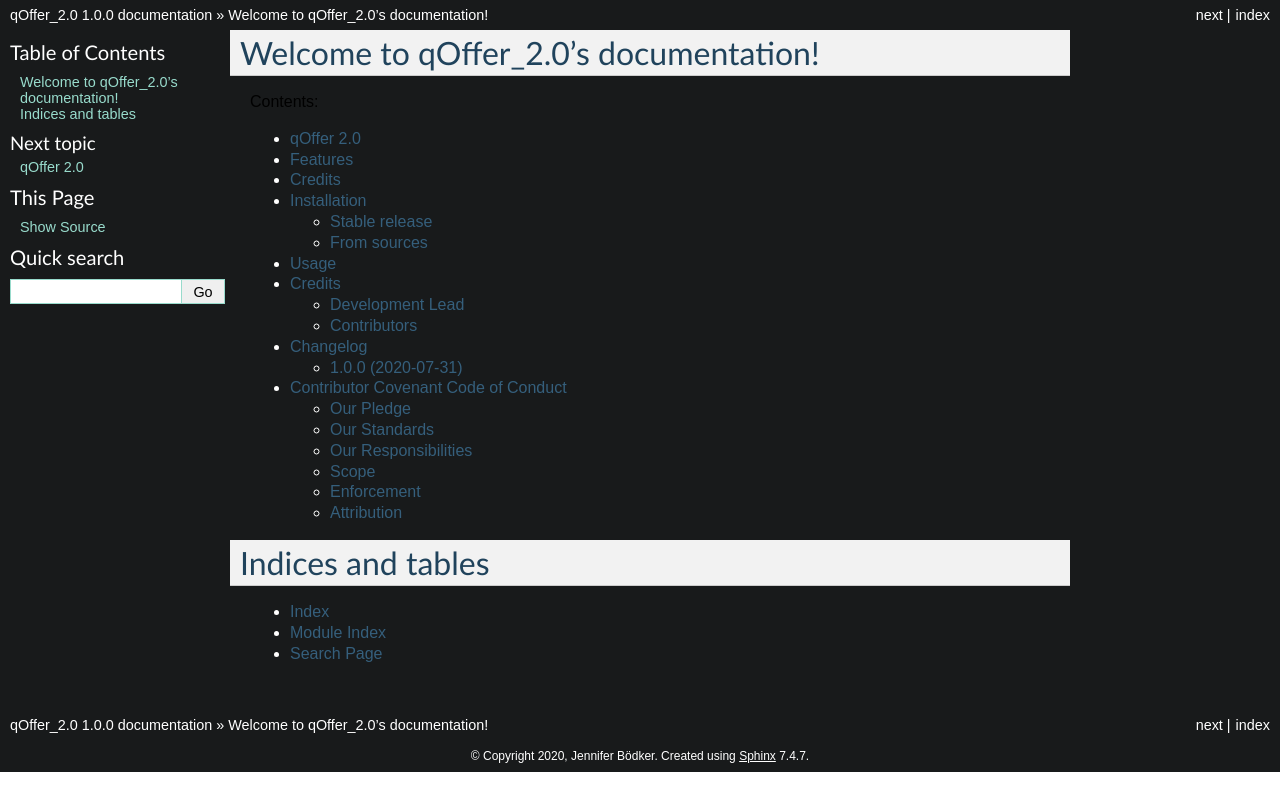
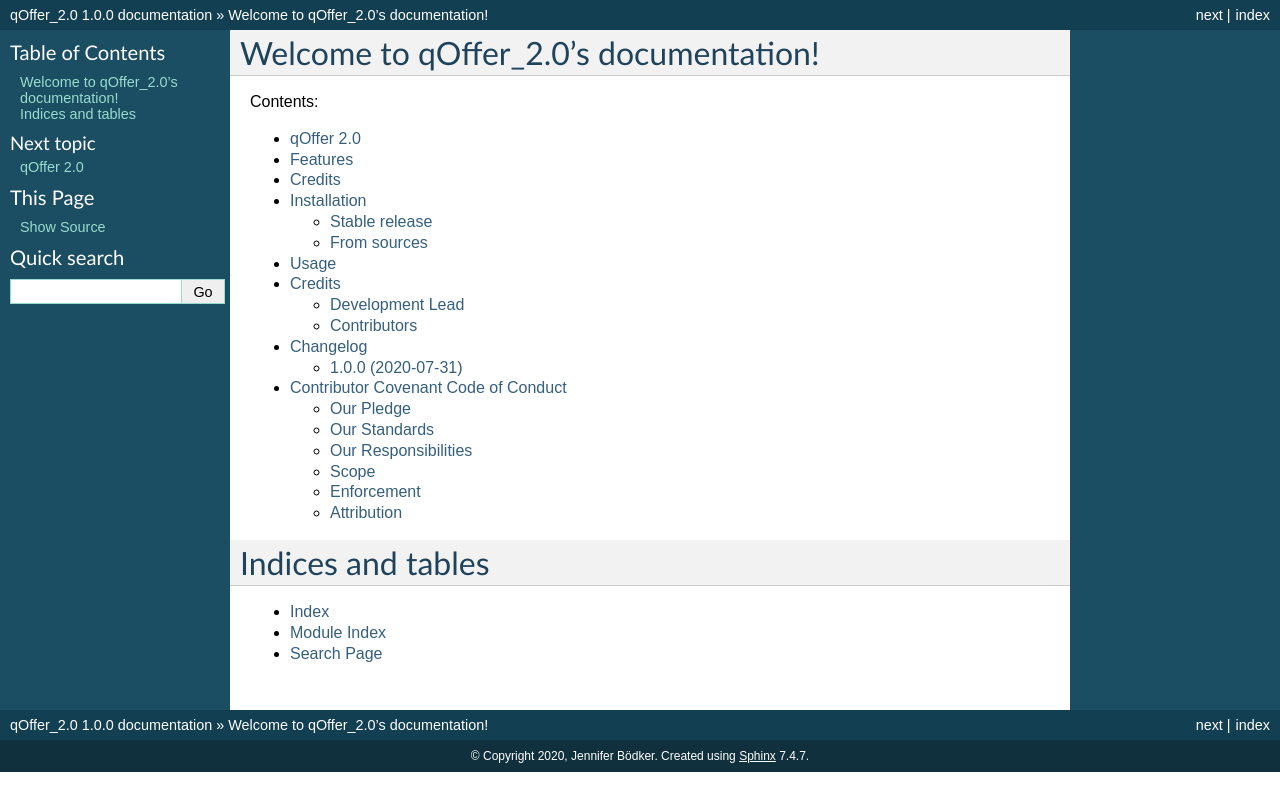
Before and after one commit to qbicsoftware/offer-manager-2-portlet, a Sphinx documentation site: the page built from docs/index.rst, in a window 1280 px wide. Shown: the top 811 px of the page. Built offline with Sphinx 7.4.7, drawn with Linux system fonts in a browser that asks for light colours.

Commit message:
Use default css

```diff
--- a/docs/conf.py
+++ b/docs/conf.py
@@ -158,6 +158,6 @@
      'Miscellaneous'),
 ]
 
-html_css_files = [
-    'custom_cookietemple.css'
-]
+#html_css_files = [
+#    'custom_cookietemple.css'
+#]
```
